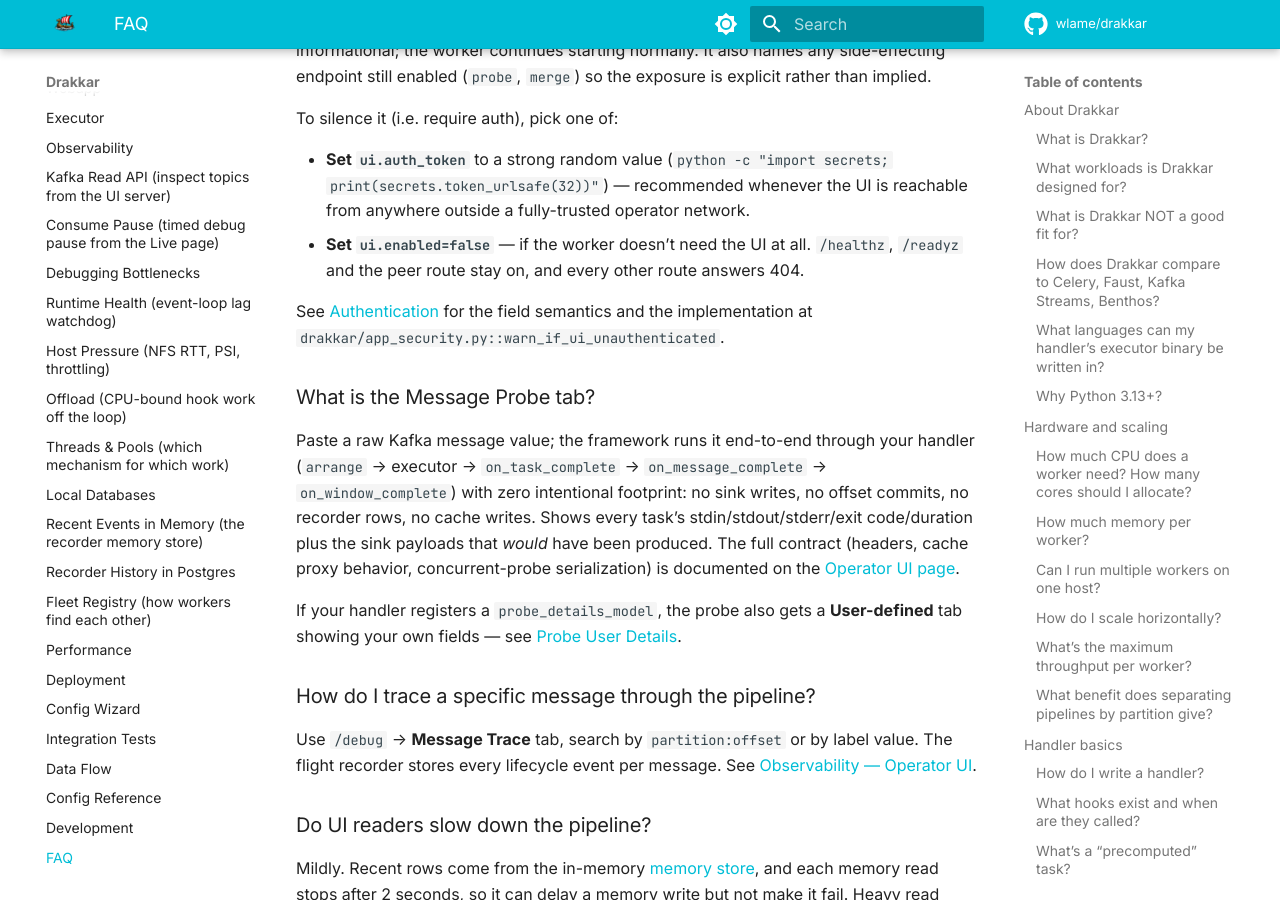
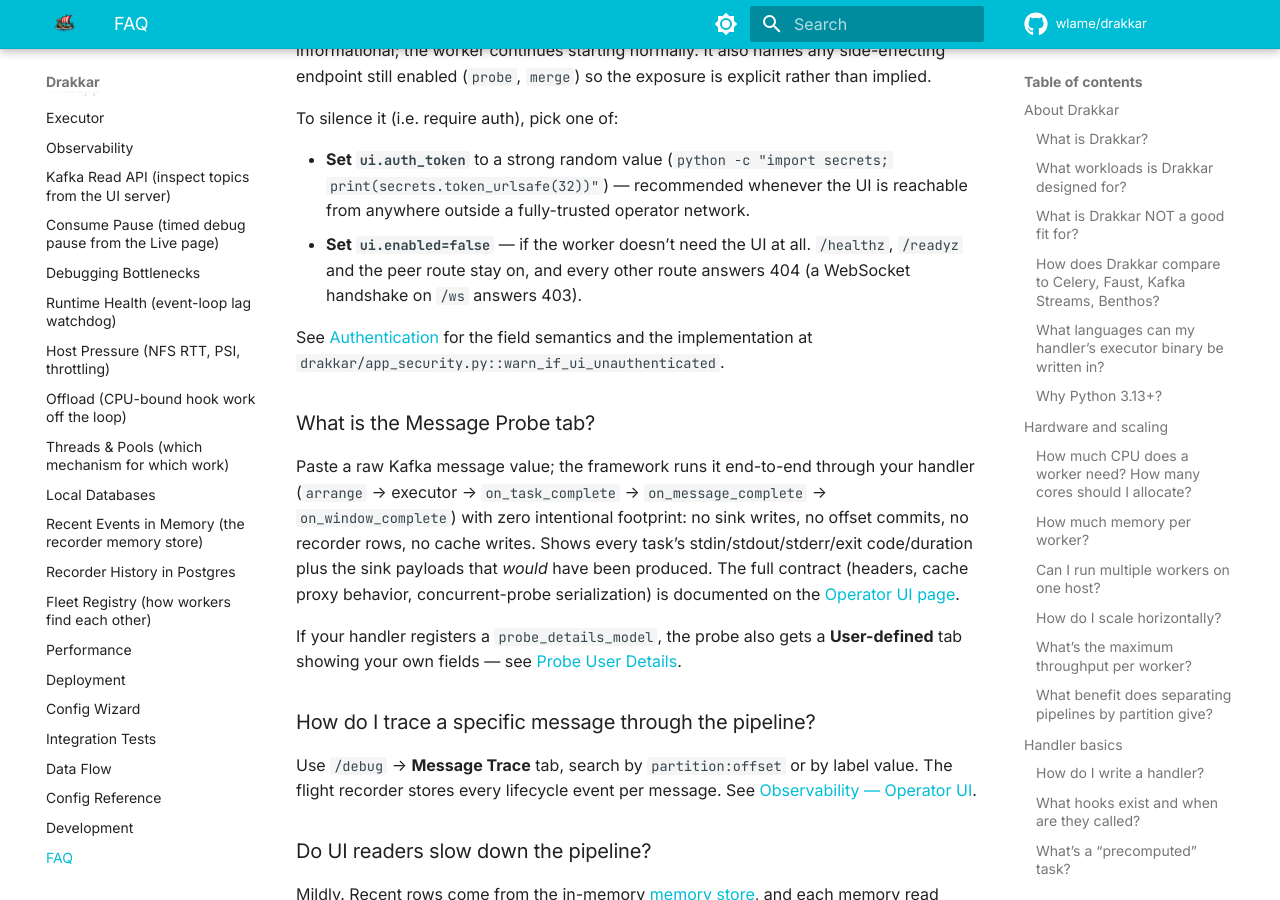
Before and after one commit to wlame/drakkar, an MkDocs documentation site: the page built from docs/faq.md, in a window 1280 px wide and 900 px high, scrolled down 12370 px. Built offline with MkDocs 1.6.1 and Material for MkDocs 9.7.7, drawn with Linux system fonts in a browser that asks for light colours; comment, search, counter and statistics services are not loaded.

Commit message:
Name the /ws 403 of a worker with the UI off in the FAQ and the changelog.

```diff
--- a/docs/faq.md
+++ b/docs/faq.md
@@ -271,7 +271,7 @@ You have `ui.enabled=true` and `ui.auth_token` is empty (the default). That's an
 To silence it (i.e. require auth), pick one of:
 
 - **Set `ui.auth_token`** to a strong random value (`python -c "import secrets; print(secrets.token_urlsafe(32))"`) — recommended whenever the UI is reachable from anywhere outside a fully-trusted operator network.
-- **Set `ui.enabled=false`** — if the worker doesn't need the UI at all. `/healthz`, `/readyz` and the peer route stay on, and every other route answers 404.
+- **Set `ui.enabled=false`** — if the worker doesn't need the UI at all. `/healthz`, `/readyz` and the peer route stay on, and every other route answers 404 (a WebSocket handshake on `/ws` answers 403).
 
 See [Authentication](configuration.md#authentication) for the field semantics and the implementation at `drakkar/app_security.py::warn_if_ui_unauthenticated`.
 
```
Also changed, not shown: CHANGELOG.md (+2 -2 lines).
